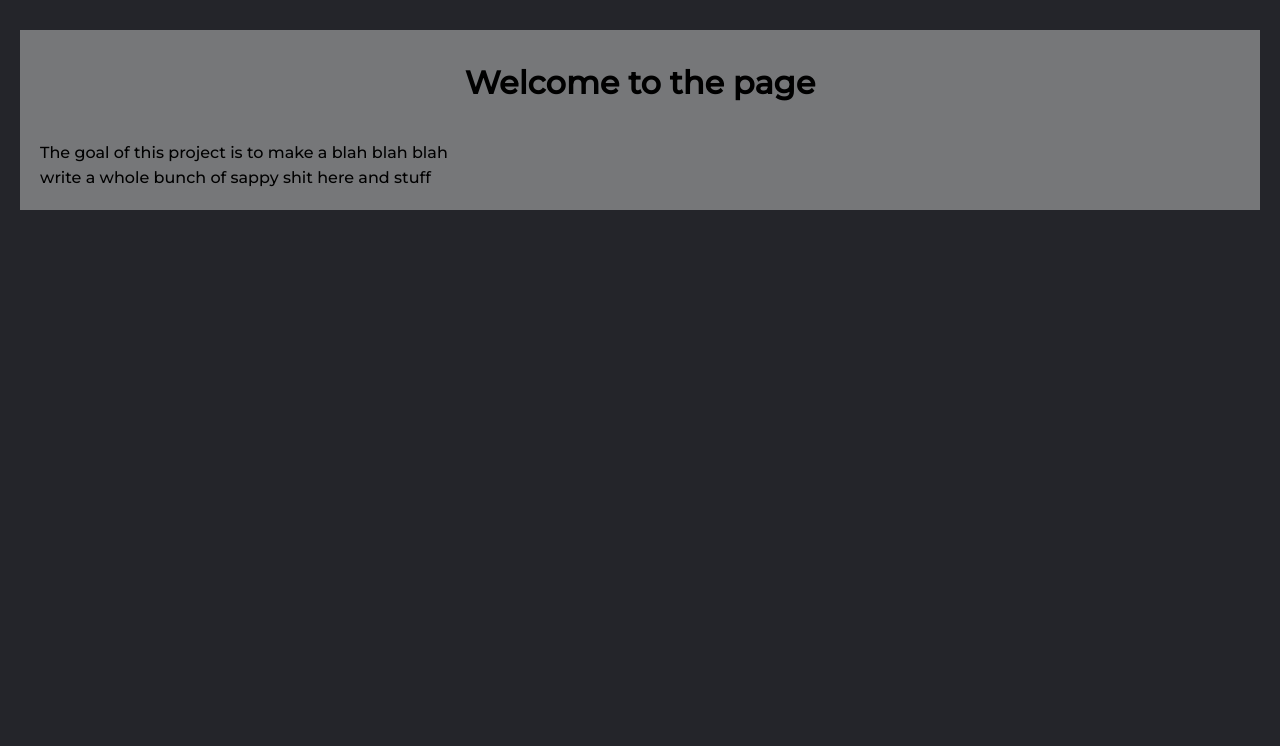
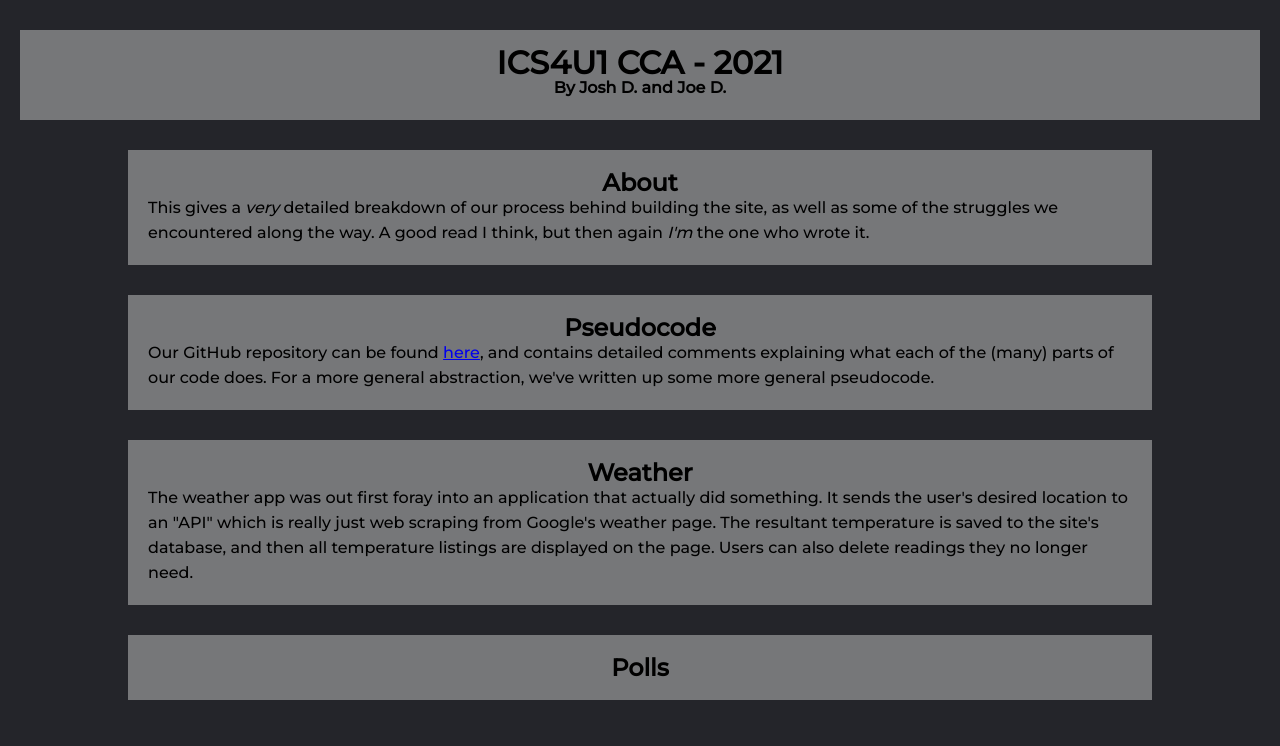
Before and after one commit to Taggagii/Web-Application, a Flask app: page / in a window 1280 px wide. Shown: the part 54-800 px from the top of the page. Run offline with Flask 2, Linux system fonts and the light colour scheme.

Commit message:
Addded actual homepage stuff to homepage

```diff
--- a/app.py
+++ b/app.py
@@ -24,8 +24,8 @@ page_link_dict = {
                   }
 
 
-# All endpoint returns should follow the format return("<current page>.html", pages=page_link_dict,
-# current_page="<current page>" dictionary_of_parameters)
+# All endpoint returns should follow the format return render_template("<current page>.html", pages=page_link_dict,
+# current_page="<current page>" <page data>=dictionary_of_parameters) or a redirect
 @app.route("/")
 @app.route("/home/")
 def index():
--- a/packages/weather/__init__.py
+++ b/packages/weather/__init__.py
@@ -1,8 +1,6 @@
 from bs4 import BeautifulSoup
 import requests
 import sqlite3 as sql
-from os import path
-from datetime import datetime
 
 
 def get_temperature(location):
--- a/static/styles/main.css
+++ b/static/styles/main.css
@@ -120,3 +120,24 @@ height: 60px;
 ul {
   margin: 20px;
 }
+
+.homeHeader {
+  margin: auto;
+  width: 50%;
+  text-align: center;
+}
+
+.homeLink:link, .homeLink:visited {
+  text-decoration: none;
+  color: black;
+}
+
+.backingBoxNarrow {
+  background-color: rgba(202, 202, 202, 0.493);
+  margin-top: 30px;
+  margin-left: auto;
+  margin-right: auto;
+  line-height: 25px;
+  padding: 20px 20px;
+  width: 80%;
+}
--- a/templates/home.html
+++ b/templates/home.html
@@ -1,11 +1,51 @@
 {% extends 'base_with_nav.html' %}
 
 {% block body %}
-<div class = "backingBox">
-    <h1 class = "center" id = "heading">Welcome to the page</h1>
-    <br>
-    <p>
-        The goal of this project is to make a blah blah blah <br> write a whole bunch of sappy shit here and stuff
+<div class="backingBox">
+    <h1 class="homeHeader">ICS4U1 CCA - 2021</h1>
+    <h4 class="homeHeader">By Josh D. and Joe D.</h4>
+</div>
+
+{% if 'About' in pages %}
+<div class="backingBoxNarrow">
+    <h2 class="homeHeader"><a href="{{ pages['About'] }}" class="homeLink">About</a></h2>
+    <p class="aboutBody">
+        This gives a <i>very</i> detailed breakdown of our process behind building the site, as well as some of the
+        struggles we encountered along the way. A good read I think, but then again <i>I'm</i> the one who wrote it.
     </p>
 </div>
+{% endif %}
+
+{% if 'Pseudocode' in pages %}
+<div class="backingBoxNarrow">
+    <h2 class="homeHeader"><a href="{{ pages['Pseudocode'] }}" class="homeLink">Pseudocode</a></h2>
+    <p class="aboutBody">
+        Our GitHub repository can be found <a href="https://github.com/Taggagii/Web-Application">here</a>, and contains
+        detailed comments explaining what each of the (many) parts of our code does. For a more general abstraction,
+        we've written up some more general pseudocode.
+    </p>
+</div>
+{% endif %}
+
+{% if 'Weather' in pages %}
+<div class="backingBoxNarrow">
+    <h2 class="homeHeader"><a href="{{ pages['Weather'] }}" class="homeLink">Weather</a></h2>
+    <p class="aboutBody">
+        The weather app was out first foray into an application that actually did something. It sends the user's desired
+        location to an "API" which is really just web scraping from Google's weather page. The resultant temperature is
+        saved to the site's database, and then all temperature listings are displayed on the page. Users can also delete
+        readings they no longer need.
+    </p>
+</div>
+{% endif %}
+
+{% if 'Polls' in pages %}
+<div class="backingBoxNarrow">
+    <h2 class="homeHeader"><a href="{{ pages['Polls'] }}" class="homeLink">Polls</a></h2>
+    <p class="aboutBody">
+
+    </p>
+</div>
+{% endif %}
+
 {% endblock %}
```
Also changed, not shown: templates/about.html (+29 -0 lines), site.db.
